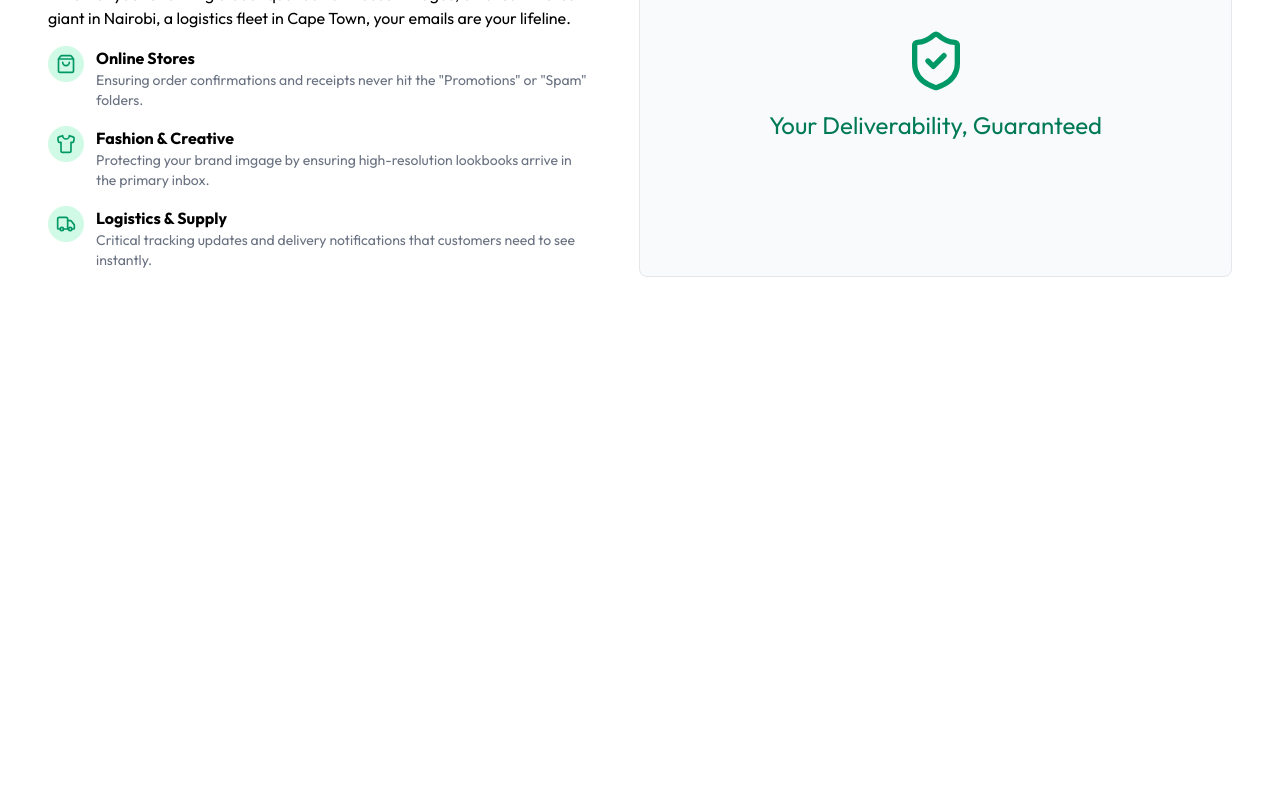
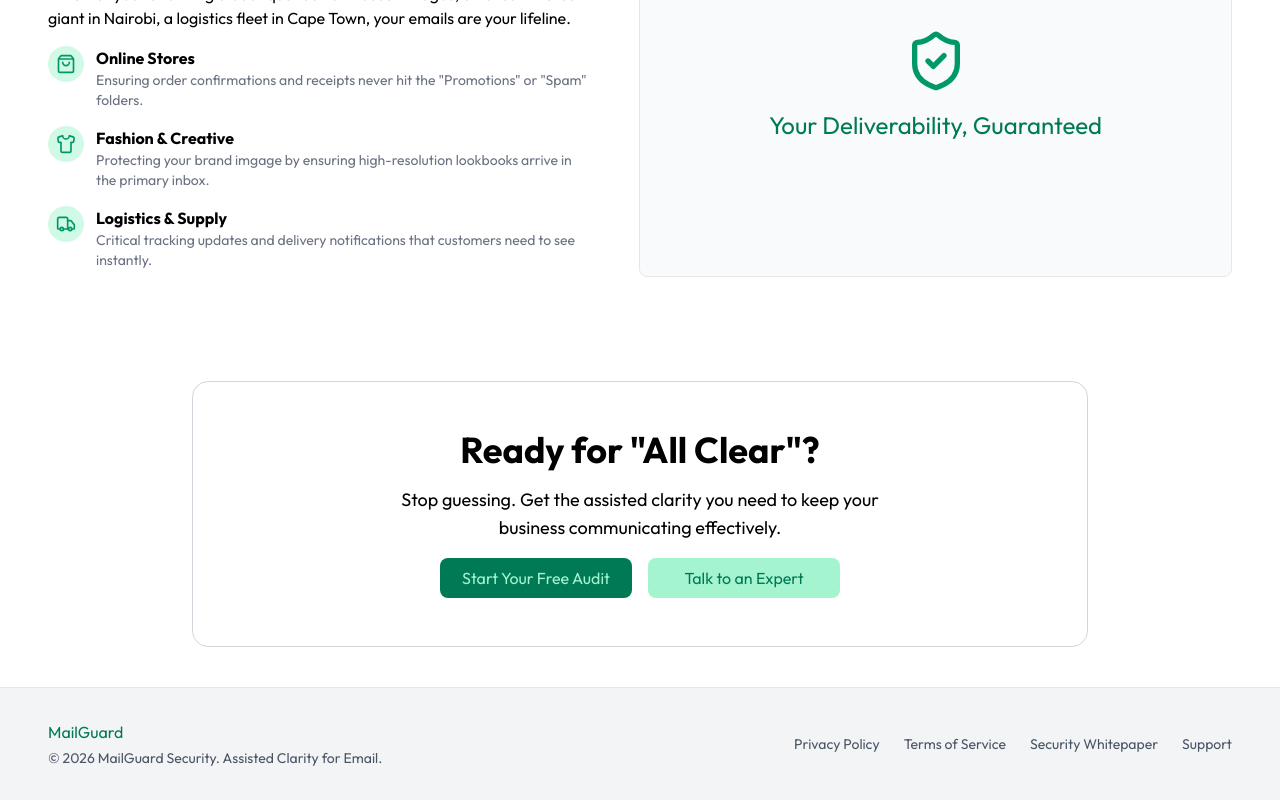
Before and after one commit to I-am-Tofunmi/MailGuard, a React (Vite) app in the folder client/: page / in a window 1280 px wide. Shown: the part 1200-2000 px from the top of the page. Before the commit the page ends 1541 px from the top, so only its background shows below. Built offline with nearby package versions, Linux system fonts and the light colour scheme.

Commit message:
updated README.md, feat: add CTASection and Footer components — Landing Page complete

```diff
--- /dev/null
+++ b/client/src/components/CTASection.jsx
@@ -0,0 +1,16 @@
+function CTASection() {
+    return (
+        <section className="py-10 px-12">
+            <div className="border border-gray-300 rounded-2xl py-12 px-8 text-center flex flex-col items-center gap-4 max-w-4xl mx-auto">
+                <h2 className="text-4xl font-bold">Ready for "All Clear"?</h2>
+                <p className="text-lg max-w-lg">Stop guessing. Get the assisted clarity you need to keep your business communicating effectively.</p>
+                <div className="flex justify-center gap-4">
+                    <button className="bg-emerald-700 text-emerald-200 rounded-lg py-2 w-48 cursor-pointer">Start Your Free Audit</button>
+                    <button className="bg-emerald-200 text-emerald-700 rounded-lg py-2 w-48 cursor-pointer">Talk to an Expert</button>
+                </div>
+            </div>
+        </section>
+    )
+}
+
+export default CTASection;
--- /dev/null
+++ b/client/src/components/Footer.jsx
@@ -0,0 +1,17 @@
+function Footer() {
+    return <footer className="bg-gray-100 border-t border-gray-200 py-8 px-12 flex flex-row justify-between items-center">
+        <div className="flex flex-col gap-1">
+        <h2 className="text-emerald-700">MailGuard</h2>
+        <p className="text-sm text-gray-600">&copy; 2026 MailGuard Security. Assisted Clarity for Email.</p>
+        </div>
+        <div>
+            <ul className="flex gap-6 list-none">
+                <li className="text-sm text-gray-600 hover:text-emerald-700 cursor-pointer">Privacy Policy</li>
+                <li className="text-sm text-gray-600 hover:text-emerald-700 cursor-pointer">Terms of Service</li>
+                <li className="text-sm text-gray-600 hover:text-emerald-700 cursor-pointer">Security Whitepaper</li>
+                <li className="text-sm text-gray-600 hover:text-emerald-700 cursor-pointer">Support</li>
+            </ul>
+        </div>
+    </footer>
+}
+export default Footer;
--- a/client/src/pages/LandingPage.jsx
+++ b/client/src/pages/LandingPage.jsx
@@ -3,6 +3,8 @@ import HeroSection from "../components/HeroSection";
 import HowItWorksSection from "../components/HowItWorksSection";
 import StatsBanner from "../components/StatsBanner";
 import AfricaSection from "../components/AfricaSection";
+import CTASection from "../components/CTASection";
+import Footer from "../components/Footer";
 function LandingPage() {
     return (
         <div>
@@ -11,6 +13,8 @@ function LandingPage() {
             <HowItWorksSection />
             <StatsBanner />
             <AfricaSection />
+            <CTASection />
+            <Footer />
         </div>
     )
 }
```
Also changed, not shown: 1 other file (tests, documents, lock files or other folders).
